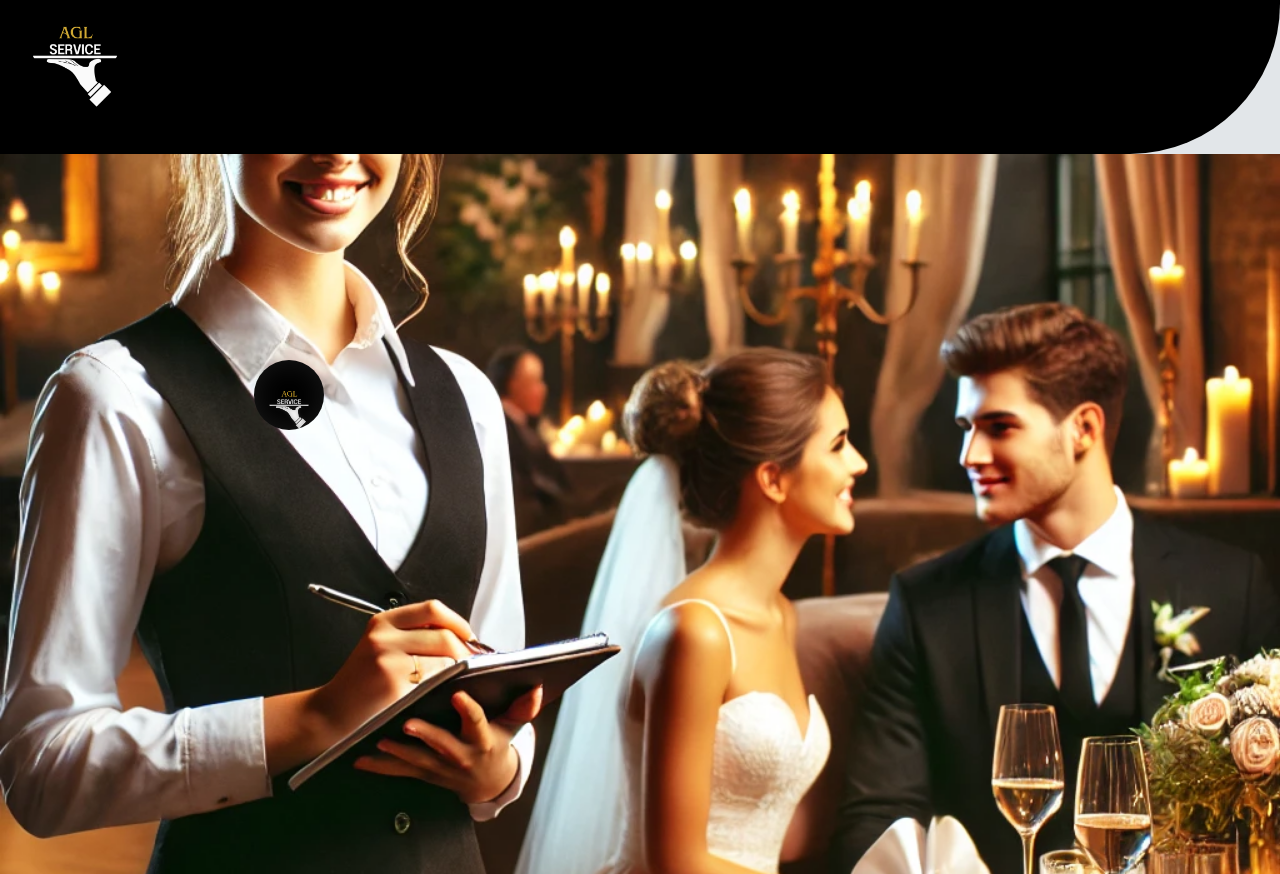
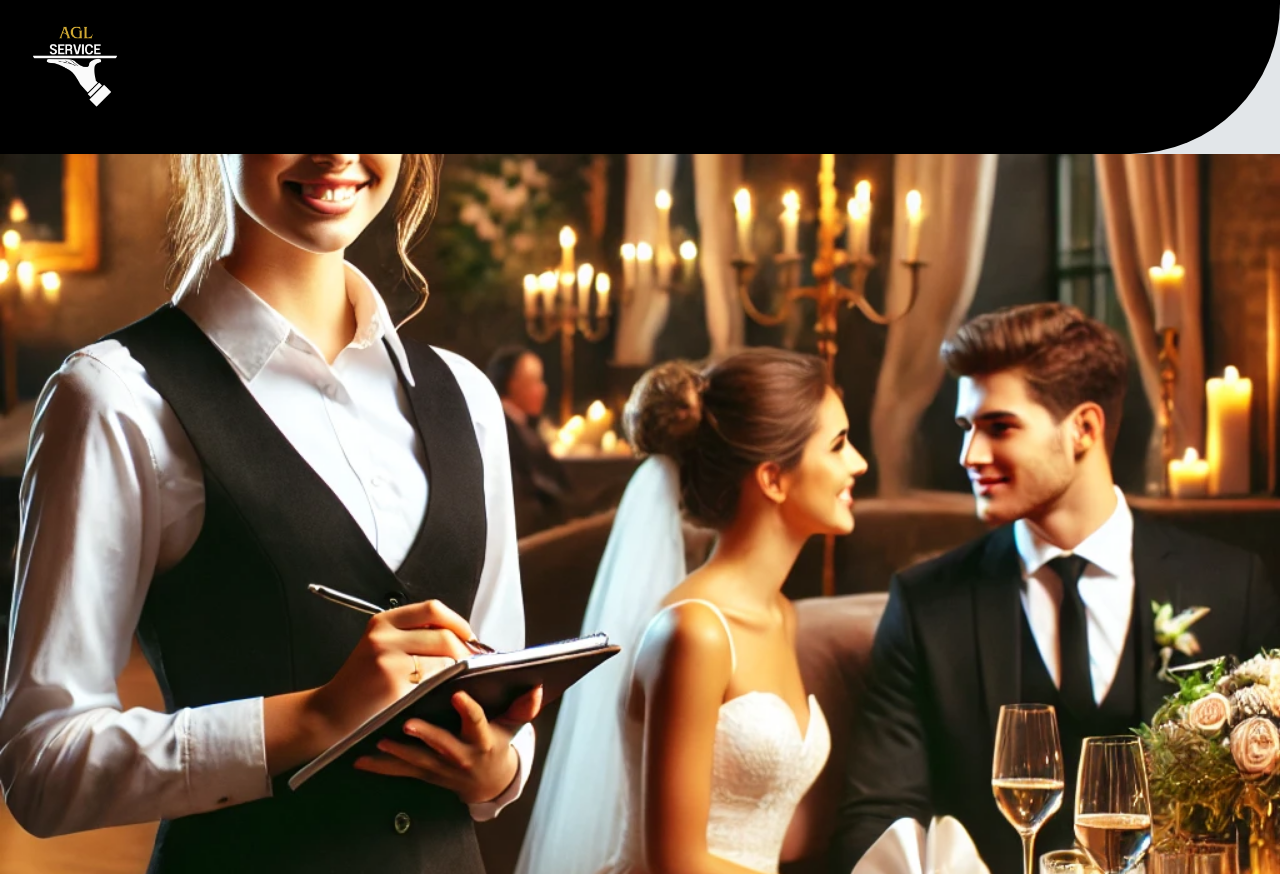
Before and after one commit to Avelinonunda/AGLService, a plain HTML site: page index.html in a window 1280 px wide. Shown: the top 874 px of the page. Drawn offline with Linux system fonts and the light colour scheme.

Commit message:
Update index.html

```diff
--- a/index.html
+++ b/index.html
@@ -14,7 +14,7 @@
     <header>
         <div class="logo">
             <a href="index.html"><img src="img/logo AGL.png" alt=""></a>
-            <img src="img/logo moça.png" alt="" style="position: relative; top:280px; left: 100px;  width: 70px;" >
+
         </div>
         <div class="mobille-menu">
             <div class="line1"></div>
```
